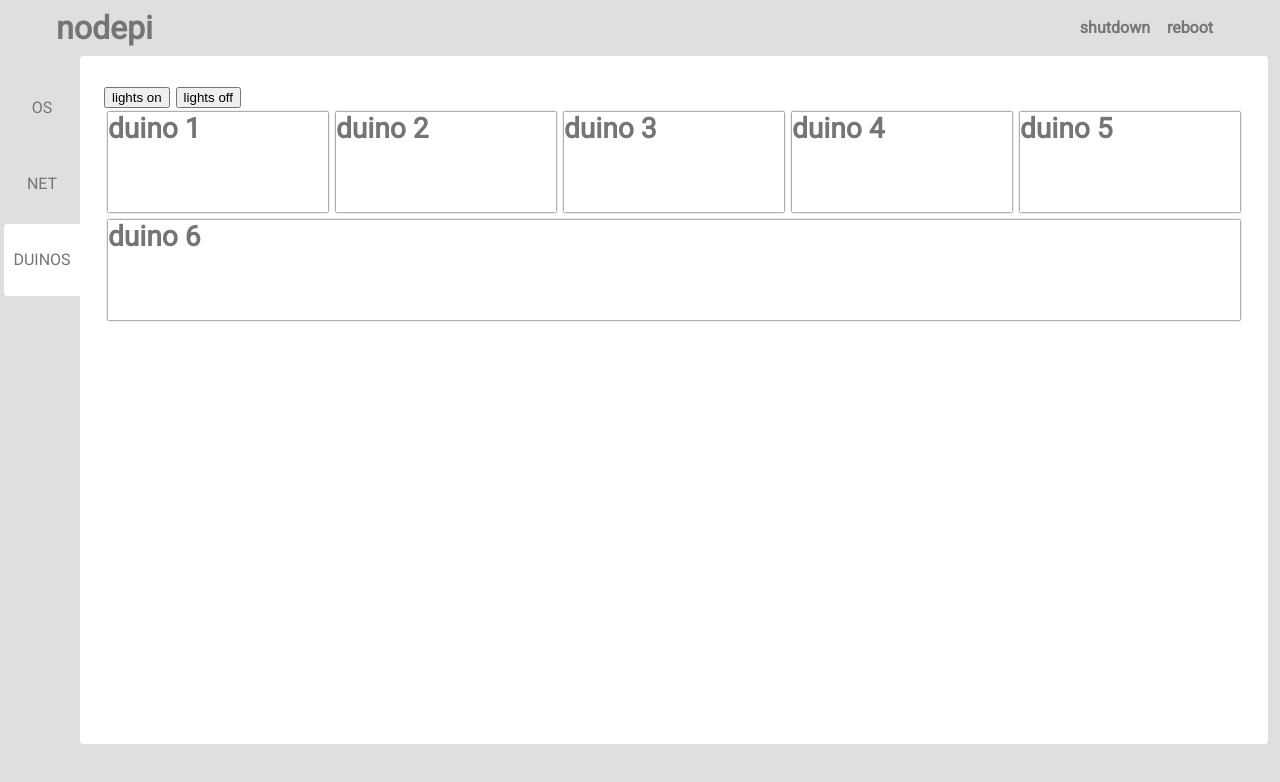
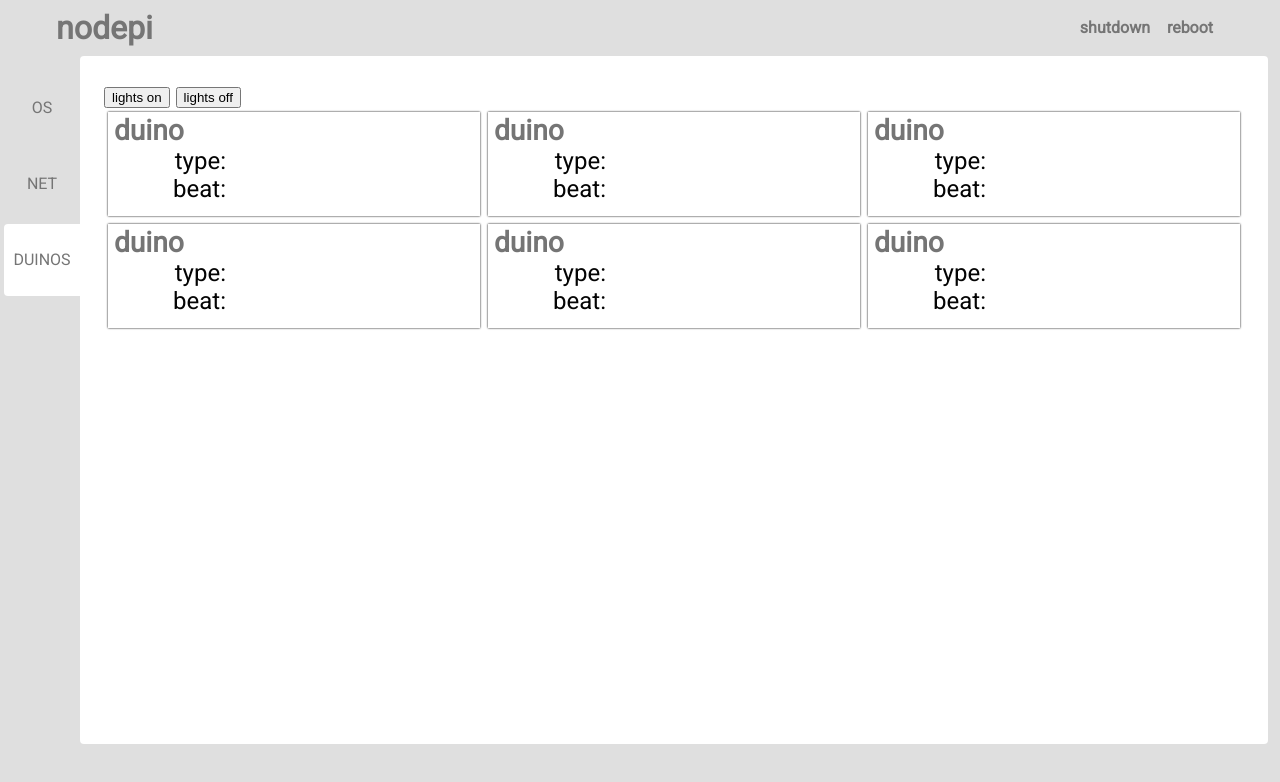
Before and after one commit to zsogolow/nodepi, a website: page index.html in a window 1280 px wide. Both pictures are taken after a click on the element "DUINOS". Drawn offline with nearby package versions, Linux system fonts and the light colour scheme; no server answers.

Commit message:
here we go

```diff
--- a/css/site.css
+++ b/css/site.css
@@ -150,7 +150,7 @@ p {
 }
 
 .flex-label .data {
-    flex: 3;
+    flex: 2;
     padding-left: 24px;
     text-align: left;
 }
@@ -159,16 +159,36 @@ p {
     display: flex;
     flex-direction: row;
     flex-flow: wrap;
+    justify-content: space-between;
 }
 
 .duino {
     flex:1;
-    min-width: 200px;
+    min-width: 30%;
     min-height: 100px;
     margin:4px;
     box-shadow: 0 0 2px #040404;
+    padding: 2px 6px;
+}
+
+.duino-header {
+    display: flex;
+}
+.duino-name, .duino-id {
+    display: inline-block;
+}
+
+
+.duino-name {
+}
+
+.duino-id {
 }
 
 .hidden {
     display: none;
 }
+
+.flex-spacer {
+    flex: 1;
+}
--- a/html/duinos.html
+++ b/html/duinos.html
@@ -7,45 +7,99 @@
 
     <div class="duinos-flexbox">
         <div id="duino-1" class="duino">
-            <h3>duino 1</h3>
-            <p id="type"></p>
-            <p id="status"></p>
-            <p id="last-heartbeat"></p>
+            <div class="duino-header">
+                <h3 class="duino-name">duino</h3>
+                <div class="flex-spacer"></div>
+                <h4 class="duino-id"></h4>
+            </div>
+            <div class="flex-label">
+                <p>type: </p>
+                <p id="type" class="data"></p>
+            </div>
+            <div class="flex-label">
+                <p>beat: </p>
+                <p id="last-heartbeat" class="data"></p>
+            </div>
             <div id="template"></div>
         </div>
         <div id="duino-2" class="duino">
-            <h3>duino 2</h3>
-            <p id="type"></p>
-            <p id="status"></p>
-            <p id="last-heartbeat"></p>
+            <div class="duino-header">
+                <h3 class="duino-name">duino</h3>
+                <div class="flex-spacer"></div>
+                <h4 class="duino-id"></h4>
+            </div>
+            <div class="flex-label">
+                <p>type: </p>
+                <p id="type" class="data"></p>
+            </div>
+            <div class="flex-label">
+                <p>beat: </p>
+                <p id="last-heartbeat" class="data"></p>
+            </div>
             <div id="template"></div>
         </div>
         <div id="duino-3" class="duino">
-            <h3>duino 3</h3>
-            <p id="type"></p>
-            <p id="status"></p>
-            <p id="last-heartbeat"></p>
+            <div class="duino-header">
+                <h3 class="duino-name">duino</h3>
+                <div class="flex-spacer"></div>
+                <h4 class="duino-id"></h4>
+            </div>
+            <div class="flex-label">
+                <p>type: </p>
+                <p id="type" class="data"></p>
+            </div>
+            <div class="flex-label">
+                <p>beat: </p>
+                <p id="last-heartbeat" class="data"></p>
+            </div>
             <div id="template"></div>
         </div>
         <div id="duino-4" class="duino">
-            <h3>duino 4</h3>
-            <p id="type"></p>
-            <p id="status"></p>
-            <p id="last-heartbeat"></p>
+            <div class="duino-header">
+                <h3 class="duino-name">duino</h3>
+                <div class="flex-spacer"></div>
+                <h4 class="duino-id"></h4>
+            </div>
+            <div class="flex-label">
+                <p>type: </p>
+                <p id="type" class="data"></p>
+            </div>
+            <div class="flex-label">
+                <p>beat: </p>
+                <p id="last-heartbeat" class="data"></p>
+            </div>
             <div id="template"></div>
         </div>
         <div id="duino-5" class="duino">
-            <h3>duino 5</h3>
-            <p id="type"></p>
-            <p id="status"></p>
-            <p id="last-heartbeat"></p>
+            <div class="duino-header">
+                <h3 class="duino-name">duino</h3>
+                <div class="flex-spacer"></div>
+                <h4 class="duino-id"></h4>
+            </div>
+            <div class="flex-label">
+                <p>type: </p>
+                <p id="type" class="data"></p>
+            </div>
+            <div class="flex-label">
+                <p>beat: </p>
+                <p id="last-heartbeat" class="data"></p>
+            </div>
             <div id="template"></div>
         </div>
         <div id="duino-6" class="duino">
-            <h3>duino 6</h3>
-            <p id="type"></p>
-            <p id="status"></p>
-            <p id="last-heartbeat"></p>
+            <div class="duino-header">
+                <h3 class="duino-name">duino</h3>
+                <div class="flex-spacer"></div>
+                <h4 class="duino-id"></h4>
+            </div>
+            <div class="flex-label">
+                <p>type: </p>
+                <p id="type" class="data"></p>
+            </div>
+            <div class="flex-label">
+                <p>beat: </p>
+                <p id="last-heartbeat" class="data"></p>
+            </div>
             <div id="template"></div>
         </div>
     </div>
--- a/index.html
+++ b/index.html
@@ -79,7 +79,7 @@
 
                 _duino.children('#template').html('');
                 _duino.children('#type').html(duinoType);
-                _duino.children('#status').html(duinoId);
+                _duino.children('.duino-id').html(duinoId);
                 _duino.children('#last-heartbeat').html(heartbeat);
                 console.log(data);
 
```
Also changed, not shown: app.js (+17 -17 lines).
